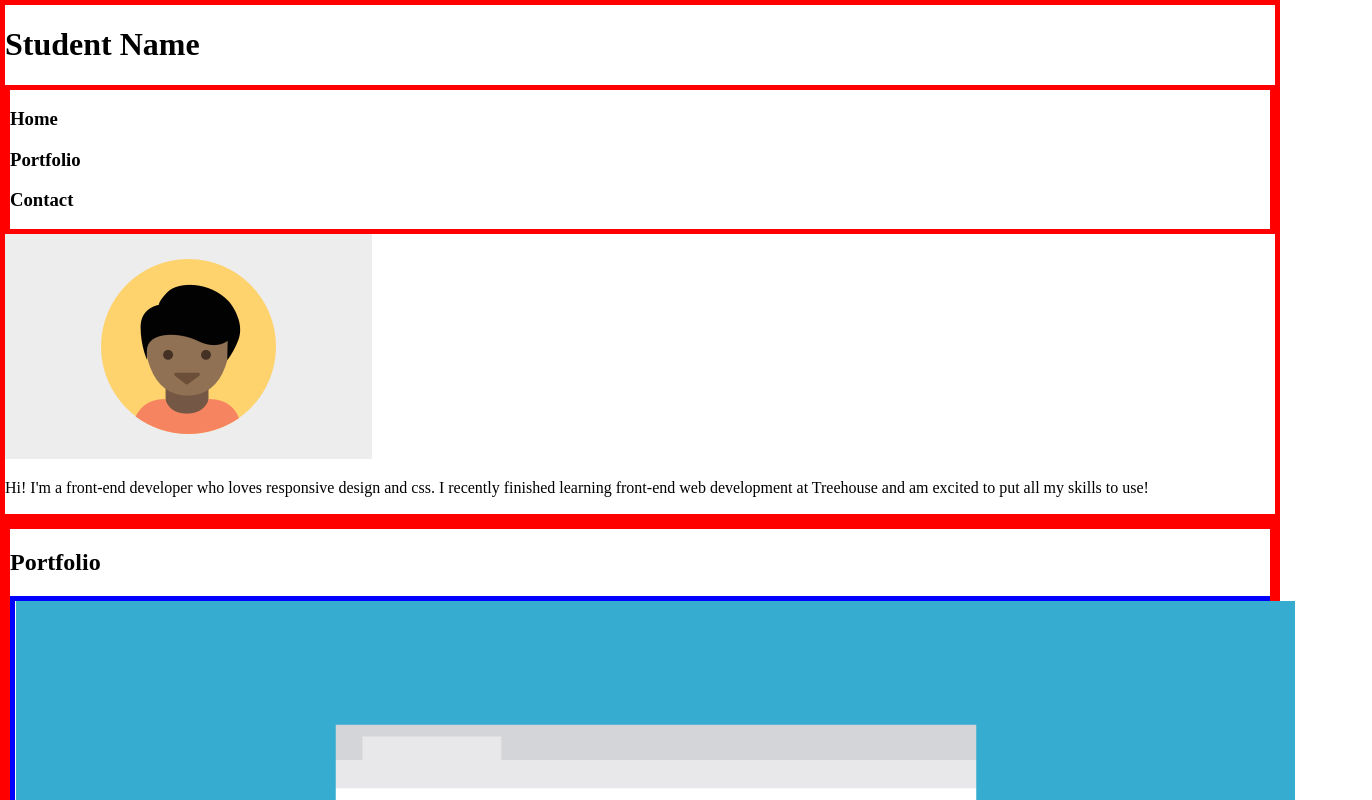
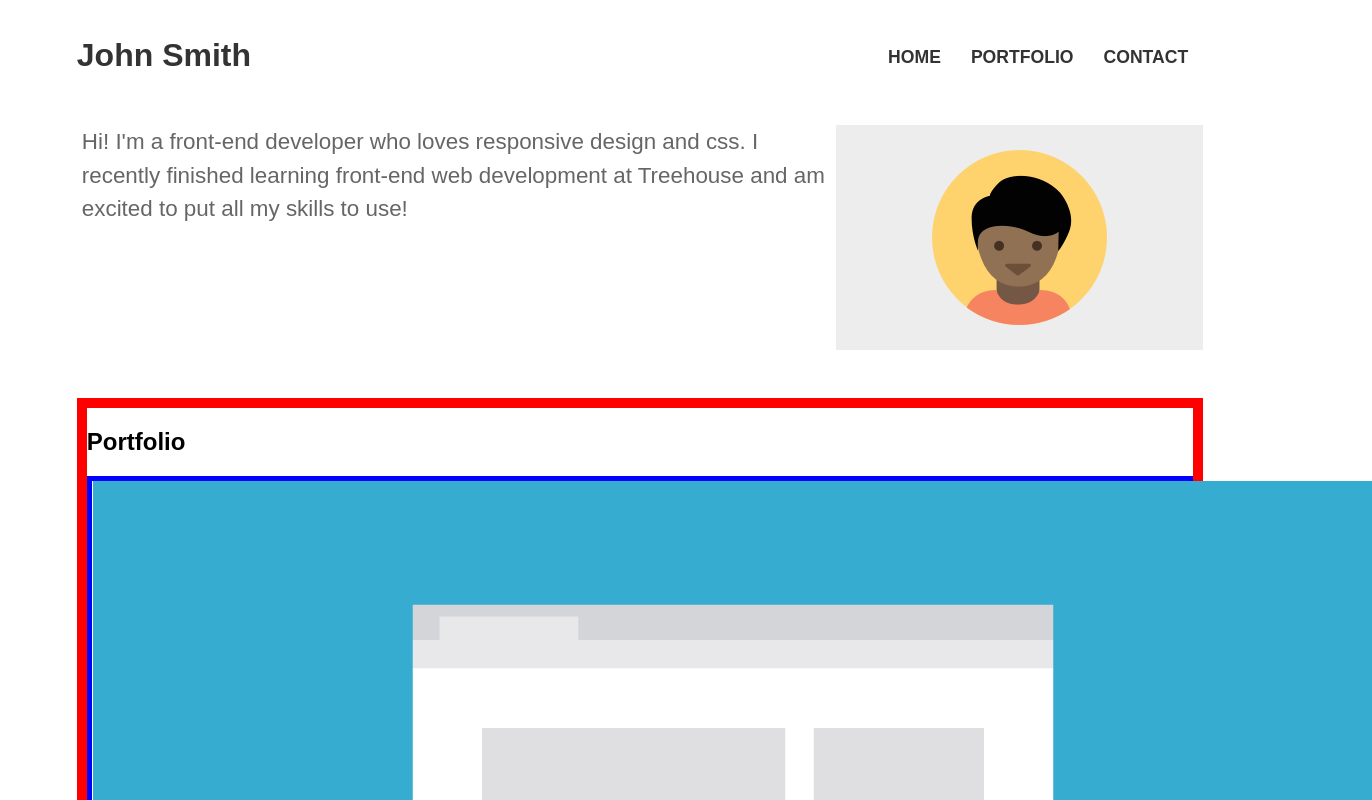
Before and after one commit to As-12/Treehouse-FEWD, a plain HTML site: page index.html in a window 1280 px wide. Shown: the top 800 px of the page, 1372 px wide, since content can reach past the window. Drawn offline with Linux system fonts and the light colour scheme.

Commit message:
Finish up the header section

```diff
--- a/css/styles.css
+++ b/css/styles.css
@@ -1,3 +1,141 @@
+
+/* Media Queries for Mobile */
+
+
+/*
+
+responsive-website_mobile.png is an example of how the layout should look on a mobile phone that’s 320 pixels wide.
+responsive-website_tablet.png is an example of how the layout should look on a tablet device that's at least 768 pixels wide.
+responsive-website_desktop.png is an example of how the layout should look on a screen that's at least 1024 pixels wide.
+
+*/
+* {
+    box-sizing: border-box;
+}
+
+/* Mobile media query */
+
+@media only screen and (min-width: 320px) {
+    .wrap {
+      background-color: rgb(240, 240, 240);
+      font-family: 'Varela Round', sans-serif;
+      padding-top: 1.5em;
+      padding-left: 5%;
+      padding-right: 5%;
+      margin: 1%;
+    }
+    .container {
+        display: flex;
+        flex-direction: column;
+        justify-content: space-between;
+    }
+    .container h1 {
+        text-align: center;
+        color: #333;
+    }
+    .container nav ul {
+        list-style-type: none;
+        margin: 0;
+        padding: 0;
+    }
+    .container nav li {
+        display: block;
+        text-align: center;
+	    margin-top: 20px;
+        margin-bottom: 20px;
+        background-color: white;
+        padding-top: 10px;
+        padding-bottom: 10px;
+        margin-left: 5px;
+        margin-right: 5px;
+
+    }
+
+    .container nav ul a {
+        padding: 0 10px;
+        color: #333;
+        font-weight: bold;
+        text-decoration: none;
+        text-transform: uppercase;
+        font-size: 1.1em;
+    }
+    .container nav ul a:hover, .container nav ul a:active {
+        color: grey;
+        font-weight: normal;
+    }
+    .intro-image {
+        width: 367px;
+        height: 225px;
+        margin-left: auto;
+        margin-right: auto;
+    }
+    header p {
+        color: #666;
+        font-size: 1.5em;
+        line-height: 1.5em;
+        margin-top: 25px;
+        margin-left: 5px;
+        margin-right: 5px;
+        text-align: center;
+    }
+  }
+
+/* Tablet media query */
+@media only screen and (min-width: 768px) {
+    .wrap {
+        background-color: white;
+    }
+    .container {
+        display: block;
+        margin-bottom: 3em;
+    }
+    .container nav {
+        text-align: center;
+    }
+    .container nav li {
+        display: inline-block;
+        margin-top: 10px;
+        margin-bottom: 0px;
+        background-color: inherit;
+    }
+    .intro-image {
+        float: right;
+        margin-left: 10px;
+    }
+
+    header p {
+        font-size: 1.4em;
+        text-align: left;
+
+    }
+  }
+
+
+/* Desktop media query */
+@media only screen and (min-width: 1024px) {
+    .wrap {
+      background-color: white;
+    }
+
+    /* Header section */
+    .title {
+        text-align: left;
+        display: inline;
+    }
+    .container nav {
+        float: right;
+    }
+    .container nav li {
+        float: left;
+        margin-top: auto;
+        margin-bottom: auto;
+    }
+
+
+  }
+
+
+/* Global style across all media queries */
 
 .header-container {
     border: 5px solid red;
@@ -25,3 +163,14 @@
 .nav-container {
     border: 5px solid red;
 }
+
+.clearfix:after {
+    visibility: hidden;
+    display: block;
+    font-size: 0;
+    content: " ";
+    clear: both;
+    height: 0;
+  }
+  * html .clearfix             { zoom: 1; } /* IE6 */
+  *:first-child+html .clearfix { zoom: 1; } /* IE7 */
--- a/index.html
+++ b/index.html
@@ -10,22 +10,24 @@
   <link rel="stylesheet" href="css/styles.css">
 </head>
 <body>
+    <div class="wrap">
         <header>
-        <div class="header-container">
-            <h1>Student Name</h1>
+            <div class="container clearfix">
+                <h1 class="title">John Smith</h1>
                 <nav>
-            <div class="nav-container">
-                <h3>Home</h3>
-                <h3>Portfolio</h3>
-                <h3>Contact</h3>
+                    <ul>
+                        <li><a href="#">Home</a></li>
+                        <li><a href="#">Portfolio</a></li>
+                        <li><a href="#">Contact</a></li>
+                    </ul>
+                </nav>
             </div>
-            </nav>
-            <img src="images/responsive-layout-profile.png" alt="A profile picture of this site's author.">
+            <div class="container clearfix">
+                    <img class="intro-image" src="images/responsive-layout-profile.png" alt="Recent profile picture of John Smith.">
                     <p>
                         Hi! I'm a front-end developer who loves responsive design and css. I recently finished learning front-end web development at Treehouse
                         and am excited to put all my skills to use!
                     </p>
-
             </div>
         </header>
         <main>
@@ -101,5 +103,6 @@
                 </nav>
             </div>
         </footer>
+    </div>
 </body>
 </html>
```
Lines whose indentation alone changed are shown as unchanged.
